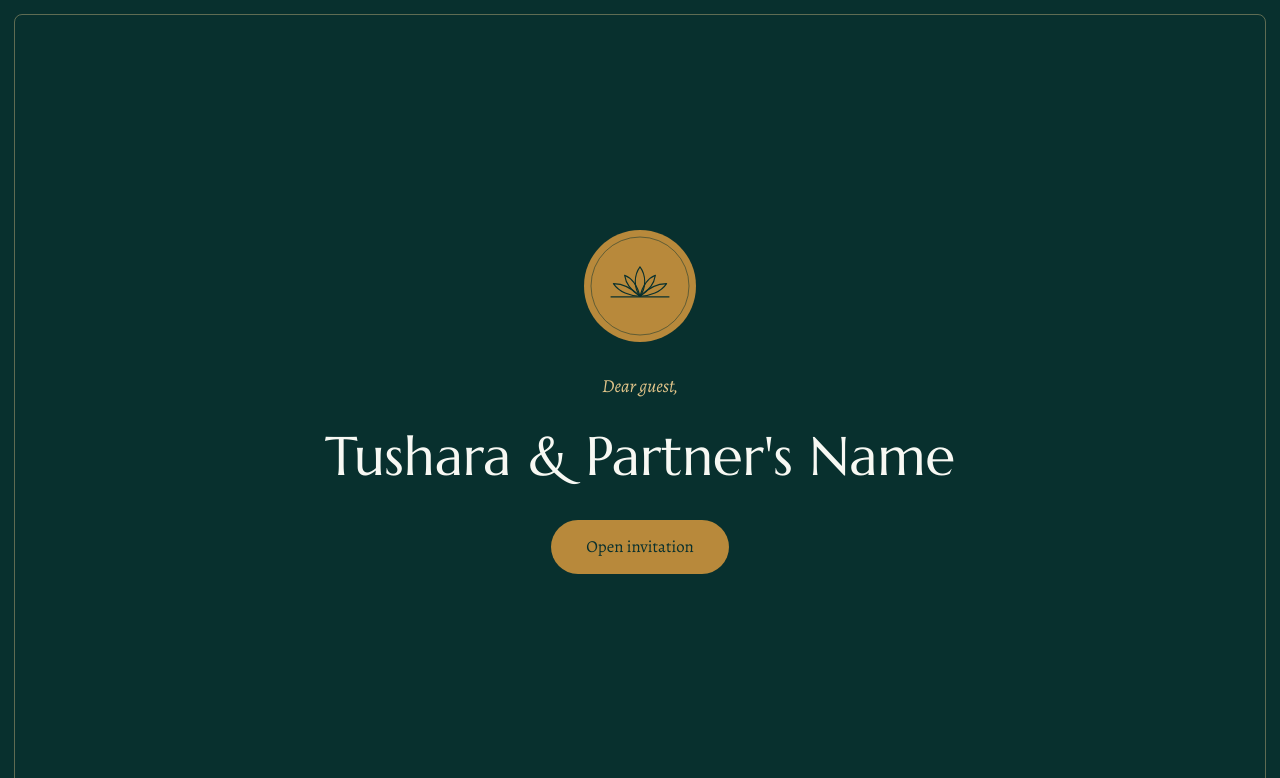
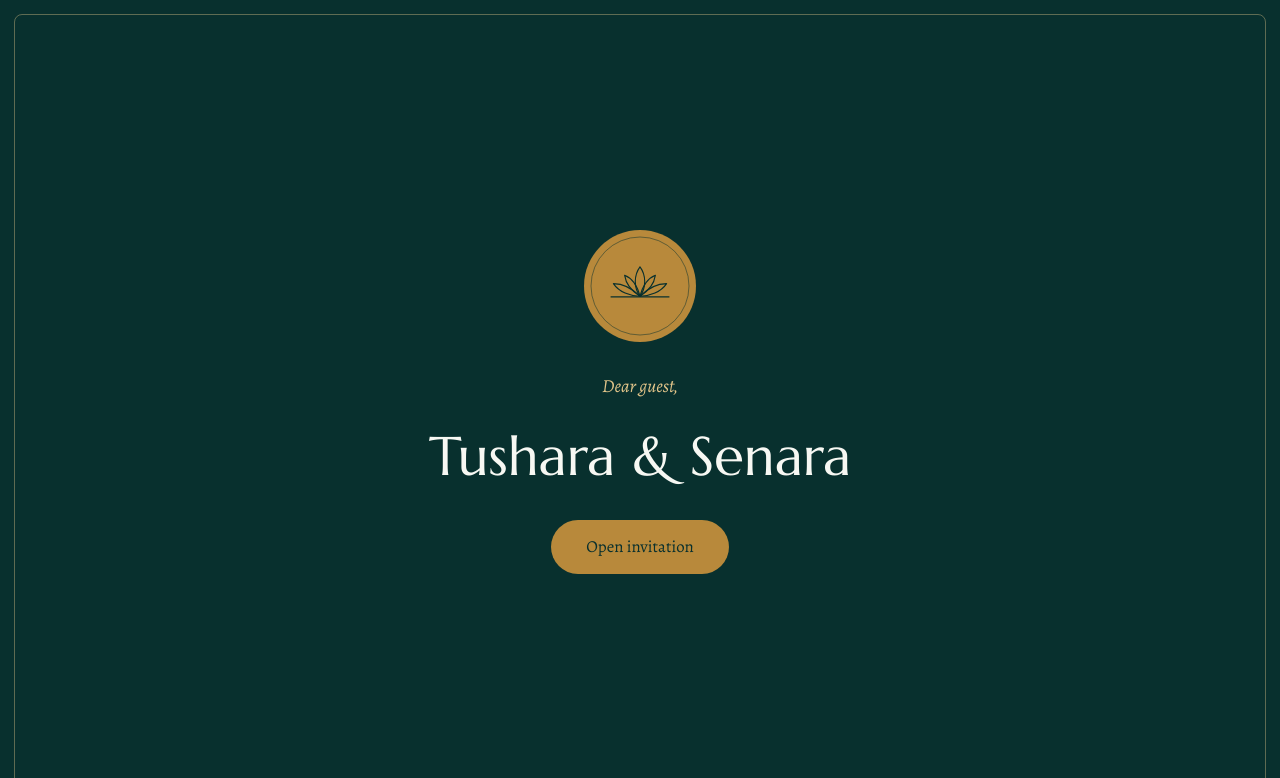
Before and after one commit to TushDasse/Our-big-day, a plain HTML site: page index.html in a window 1280 px wide. Shown: the top 778 px of the page. Drawn offline with nearby package versions, Linux system fonts and the light colour scheme.

Commit message:
Update index.html

```diff
--- a/index.html
+++ b/index.html
@@ -175,7 +175,7 @@
    ========================================================= */
 const CONFIG = {
   name1: "Tushara",
-  name2: "Partner's Name",
+  name2: "Senara",
   families: "Together with their families",
   sinhalaGreeting: "ඔබට සාදරයෙන් ආරාධනා කරමු",   // leave "" to hide
 
```
